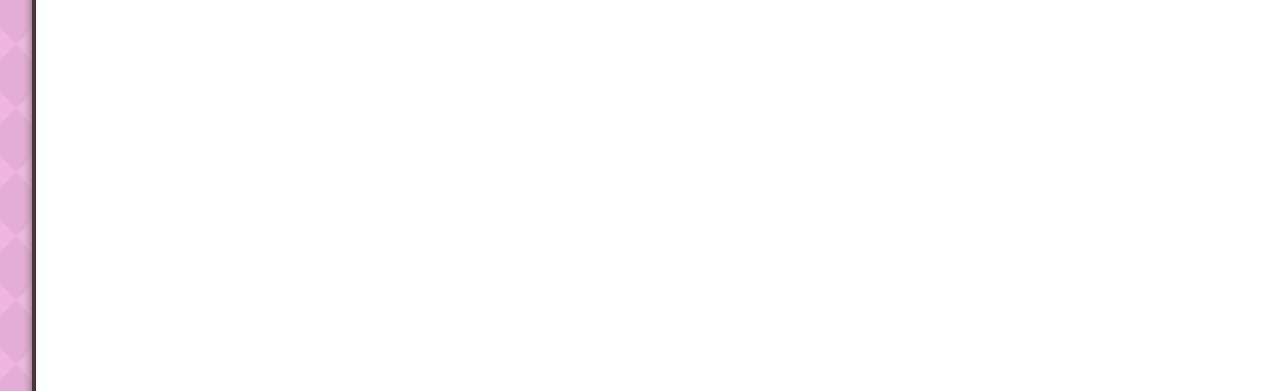
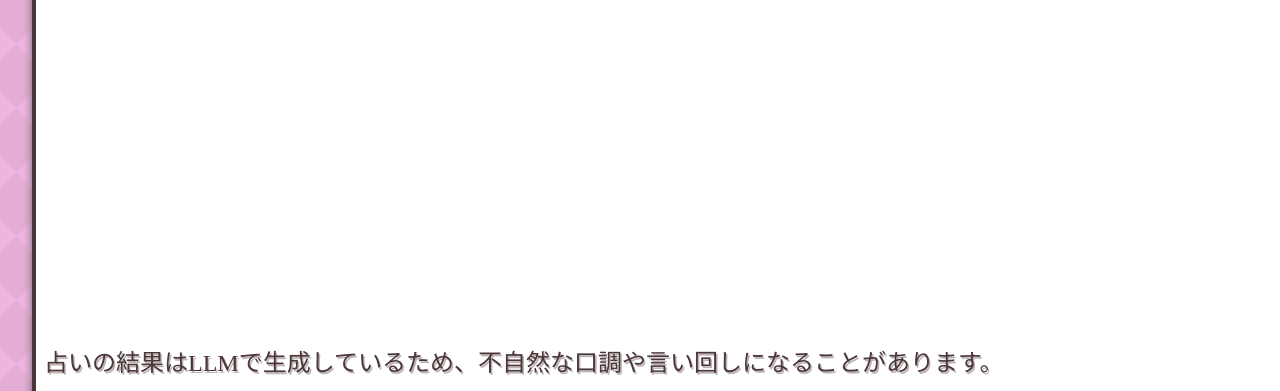
Before and after one commit to r02092/oc2025, a website built with webpack: page webui/dist/index.html in a window 1280 px wide. Shown: the part 132-523 px from the top of the page. Built offline with nearby package versions, Linux system fonts and the light colour scheme.

Commit message:
LLMに関する注意書きを追加

```diff
--- a/webui/dist/index.html
+++ b/webui/dist/index.html
@@ -52,13 +52,18 @@
 				justify-content: space-between;
 				height: 50%;
 			}
+			#note {
+				color: #4b3638;
+				font-size: 1.5rem;
+				text-shadow: .09375rem .09375rem #4b363860;
+			}
 			#scores {
 				display: flex;
 				justify-content: flex-end;
 				flex-direction: column;
 				height: 100%;
 			}
-			#scores > div {
+			#scores > div:not(#note) {
 				color: #4b3638;
 				font-size: 2rem;
 				text-shadow: .125rem .125rem #4b363860;
@@ -138,6 +143,7 @@
 					<div id="message">撮影準備中……</div>
 					<div id="other">
 						<div id="scores">
+							<div id="note">占いの結果はLLMで生成しているため、不自然な口調や言い回しになることがあります。</div>
 							<div>金星丘スコア: <span id="scorev"></span></div>
 							<div>月丘スコア: <span id="scorem"></span></div>
 						</div>
```
